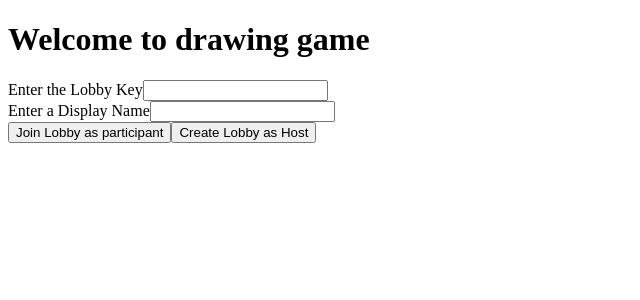
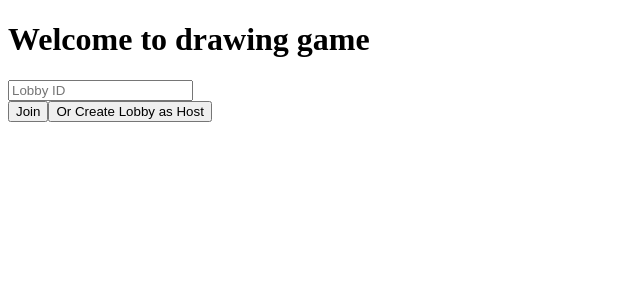
Before and after one commit to ZakRab/3-2-1-Sketch, a React (Create React App) app: page /main in a window 1280 px wide. Shown: the top 300 px of the page, without its empty margins (0-640 px from the left). Built offline with nearby package versions, Linux system fonts and the light colour scheme.

Commit message:
adds flow for joining and creating games

```diff
--- a/package.json
+++ b/package.json
@@ -9,6 +9,9 @@
     "@testing-library/user-event": "^13.5.0",
     "axios": "^0.27.2",
     "express": "^4.18.1",
+    "i": "^0.3.7",
+    "npm": "^8.18.0",
+    "random-string": "^0.2.0",
     "react": "^18.2.0",
     "react-countdown-circle-timer": "^3.0.9",
     "react-dom": "^18.2.0",
--- a/src/components/Lobby.jsx
+++ b/src/components/Lobby.jsx
@@ -27,7 +27,7 @@ const Lobby = () => {
   }
   return (
     <>
-      <h1>Round #{rounds}</h1>
+      {(isSketching || isResults || isVoting) && <h1>Round #{rounds}</h1>}
       {!isSketching && !isVoting && !isResults && (
         <>
           <h1>Lobby{lobbyKey}</h1>
--- a/src/components/Main.jsx
+++ b/src/components/Main.jsx
@@ -1,6 +1,7 @@
-import { useContext } from "react";
+import { useContext, useState } from "react";
 import { LobbyContext } from "../context/LobbyContext";
 import { useNavigate } from "react-router-dom";
+import randomString from "random-string";
 
 const Main = () => {
   const {
@@ -16,45 +17,58 @@ const Main = () => {
   const navigate = useNavigate();
 
   function lobbyJoiner() {
-    if (lobbyKey && displayName) {
-      setActivePlayer({ displayName: displayName, isHost: false });
-      navigate(`/lobby/${lobbyKey}`);
+    if (lobbyKey) {
+      setIsInLobby(true);
     } else {
-      console.log("please enter a display name and a lobby key");
+      alert("please enter a lobby key");
     }
   }
+
+  function lobbyEnter(params) {
+    setActivePlayer({ displayName: displayName, isHost: isHosting });
+    navigate(`/lobby/${lobbyKey}`);
+  }
+
   function lobbyCreater() {
-    if (lobbyKey && displayName) {
-      setActivePlayer({ displayName: displayName, isHost: true });
-      navigate(`/lobby/${lobbyKey}`);
-    } else {
-      console.log("please enter a display name and a lobby key");
+    setLobbyKey(randomString({ length: 4, letters: false }));
+    setIsInLobby(true);
+    setIsHosting(true);
   }
-  }
+  const [isInLobby, setIsInLobby] = useState(false);
+  const [isHosting, setIsHosting] = useState(false);
   return (
     <>
       <h1>Welcome to drawing game</h1>
+      {!isInLobby && (
         <div>
-        <label htmlFor="lobbyKey">Enter the Lobby Key</label>
           <input
+            placeholder="Lobby ID"
             id="lobbyKey"
             type="text"
             value={lobbyKey}
             onChange={(e) => setLobbyKey(e.target.value)}
           />
         </div>
+      )}
+      {(isInLobby || isHosting) && (
         <div>
-        <label htmlFor="displayName">Enter a Display Name</label>
           <input
             id="displayName"
             type="text"
+            placeholder="Nickname"
             value={displayName}
             onChange={(e) => setDisplayName(e.target.value)}
           />
         </div>
+      )}
+      {!isInLobby && <button onClick={() => lobbyJoiner()}>Join</button>}
+      {(isInLobby || isHosting) && (
+        <button onClick={() => lobbyEnter()}>Enter Lobby</button>
+      )}
 
-      <button onClick={() => lobbyJoiner()}>Join Lobby as participant</button>
-      <button onClick={() => lobbyCreater()}>Create Lobby as Host</button>
+      {!isHosting && (
+        <button onClick={() => lobbyCreater()}>Or Create Lobby as Host</button>
+      )}
     </>
   );
 };
```
Also changed, not shown: 1 other file (tests, documents, lock files or other folders). Lines whose indentation alone changed are shown as unchanged.
